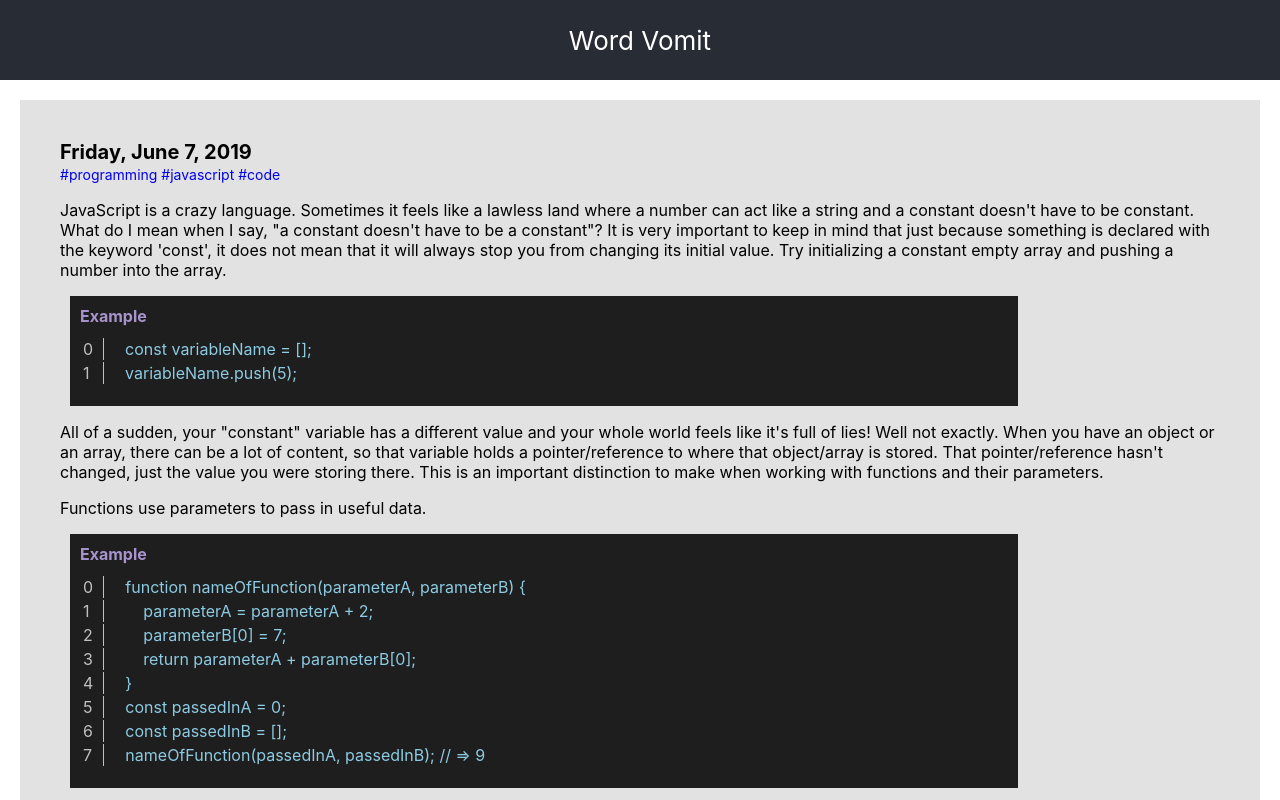
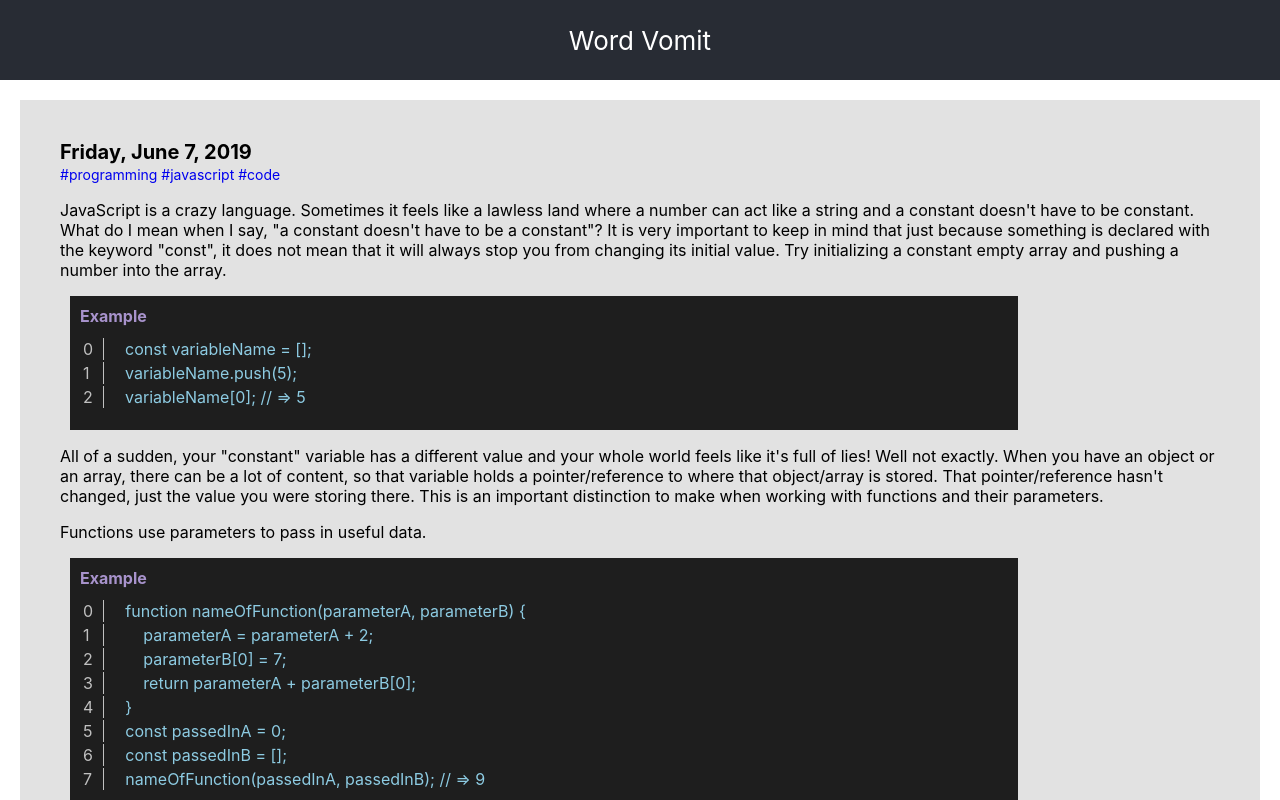
Before and after one commit to joheec/word-vomit, a React (Create React App) app: page / in a window 1280 px wide. Shown: the top 800 px of the page. Built offline with nearby package versions, Linux system fonts and the light colour scheme.

Commit message:
Refactor Code component to make newline and tab formatting reusable

```diff
--- a/src/components/Code/index.jsx
+++ b/src/components/Code/index.jsx
@@ -2,7 +2,32 @@ import React, { Fragment } from 'react';
 import Indent from '../Indent';
 import './styles.css';
 
-function Code({ lines, title='' }) {
+const formatNewline = (id, line) => (
+  line.split('\\n')
+    .reduce((renderLines, line, index) => {
+      return [
+        ...renderLines,
+        {
+          id: id + index,
+          content: line,
+        },
+      ];
+    }, [])
+);
+
+const formatTab = line => (
+  line.content.split('\\t').map((content, index) => (
+    <Fragment key={line.id + index}>
+      <Indent />
+      { content }
+    </Fragment>
+  ))
+);
+
+function Code({ id, title='', children }) {
+  const lines = formatNewline(id, (typeof children === 'object'
+    ? [ ...children ].join('')
+    : children));
   return(
     <div className="code-container">
       <div className="code-title">{title}</div>
@@ -17,8 +42,7 @@ function Code({ lines, title='' }) {
                     <Fragment>&nbsp;&nbsp;</Fragment>
                   </td>
                   <td className="code-lineContent">
-                    <Indent />
-                    { line.content }
+                    { formatTab(line) }
                   </td>
                 </tr>
               );
--- a/src/posts/20190607.jsx
+++ b/src/posts/20190607.jsx
@@ -3,7 +3,6 @@ import {
   Code,
   Date,
   Entry,
-  Indent,
   Tags,
 } from '../components';
 
@@ -13,50 +12,29 @@ function Post() {
     'javascript',
     'code',
   ];
-  const code = {
-    snippetA: [{
-      id: '20190607-1',
-      content: 'const variableName = [];',
-    }, {
-      id: '20190607-2',
-      content: 'variableName.push(5);',
-    }],
-    snippetB: [{
-      id: '20190607-3',
-      content: 'function nameOfFunction(parameterA, parameterB) {',
-    }, {
-      id: '20190607-4',
-      content: <Fragment><Indent />parameterA = parameterA + 2;</Fragment>,
-    }, {
-      id: '20190607-5',
-      content: <Fragment><Indent />parameterB[0] = 7;</Fragment>,
-    }, {
-      id: '20190607-6',
-      content: <Fragment><Indent />return parameterA + parameterB[0];</Fragment>,
-    }, {
-      id: '20190607-7',
-      content: '}',
-    }, {
-      id: '20190607-8',
-      content: 'const passedInA = 0;',
-    }, {
-      id: '20190607-9',
-      content: 'const passedInB = [];',
-    }, {
-      id: '20190607-10',
-      content: 'nameOfFunction(passedInA, passedInB); // => 9',
-    }],
-  };
 
   return (
     <Entry>
-      <Date date="Friday, June 7, 2019" />
+      <Date date='Friday, June 7, 2019' />
       <Tags tags={tags} />
-      <p>JavaScript is a crazy language. Sometimes it feels like a lawless land where a number can act like a string and a constant doesn't have to be constant. What do I mean when I say, "a constant doesn't have to be a constant"? It is very important to keep in mind that just because something is declared with the keyword 'const', it does not mean that it will always stop you from changing its initial value. Try initializing a constant empty array and pushing a number into the array.</p>
-      <Code lines={code.snippetA} title="Example" />
+      <p>JavaScript is a crazy language. Sometimes it feels like a lawless land where a number can act like a string and a constant doesn't have to be constant. What do I mean when I say, "a constant doesn't have to be a constant"? It is very important to keep in mind that just because something is declared with the keyword "const", it does not mean that it will always stop you from changing its initial value. Try initializing a constant empty array and pushing a number into the array.</p>
+      <Code id='20190607A' title='Example'>
+        const variableName = [];
+        \nvariableName.push(5);
+        \nvariableName[0]; // => 5
+      </Code>
       <p>All of a sudden, your "constant" variable has a different value and your whole world feels like it's full of lies! Well not exactly. When you have an object or an array, there can be a lot of content, so that variable holds a pointer/reference to where that object/array is stored. That pointer/reference hasn't changed, just the value you were storing there. This is an important distinction to make when working with functions and their parameters.</p>
       <p>Functions use parameters to pass in useful data.</p>
-      <Code lines={code.snippetB} title="Example" />
+      <Code id='20190607B' title='Example'>
+        function nameOfFunction(parameterA, parameterB) {'{'}
+          \n\tparameterA = parameterA + 2;
+          \n\tparameterB[0] = 7;
+          \n\treturn parameterA + parameterB[0];
+        \n}
+        \nconst passedInA = 0;
+        \nconst passedInB = [];
+        \nnameOfFunction(passedInA, passedInB); // => 9
+      </Code>
       <p>After nameOfFunction runs, what are the values of passedInA and passedInB?</p>
       <p>passedInA will equal 0 because it is not an object or array, and it is passed into nameOfFunction by value. Passed by value means that it makes a copy of the value before handing it off to the function.</p>
       <p>passInB is not as lucky. It is an array and is passed into nameOfFunction by reference. This means that passedInB is NOT copied and handed off to parameterB to do whatever it wants with it. Instead, it passes the reference to where passedInB is stored, and so if there are any direct changes to parameterB, it will make those changes where passedInB is stored.</p>
```
